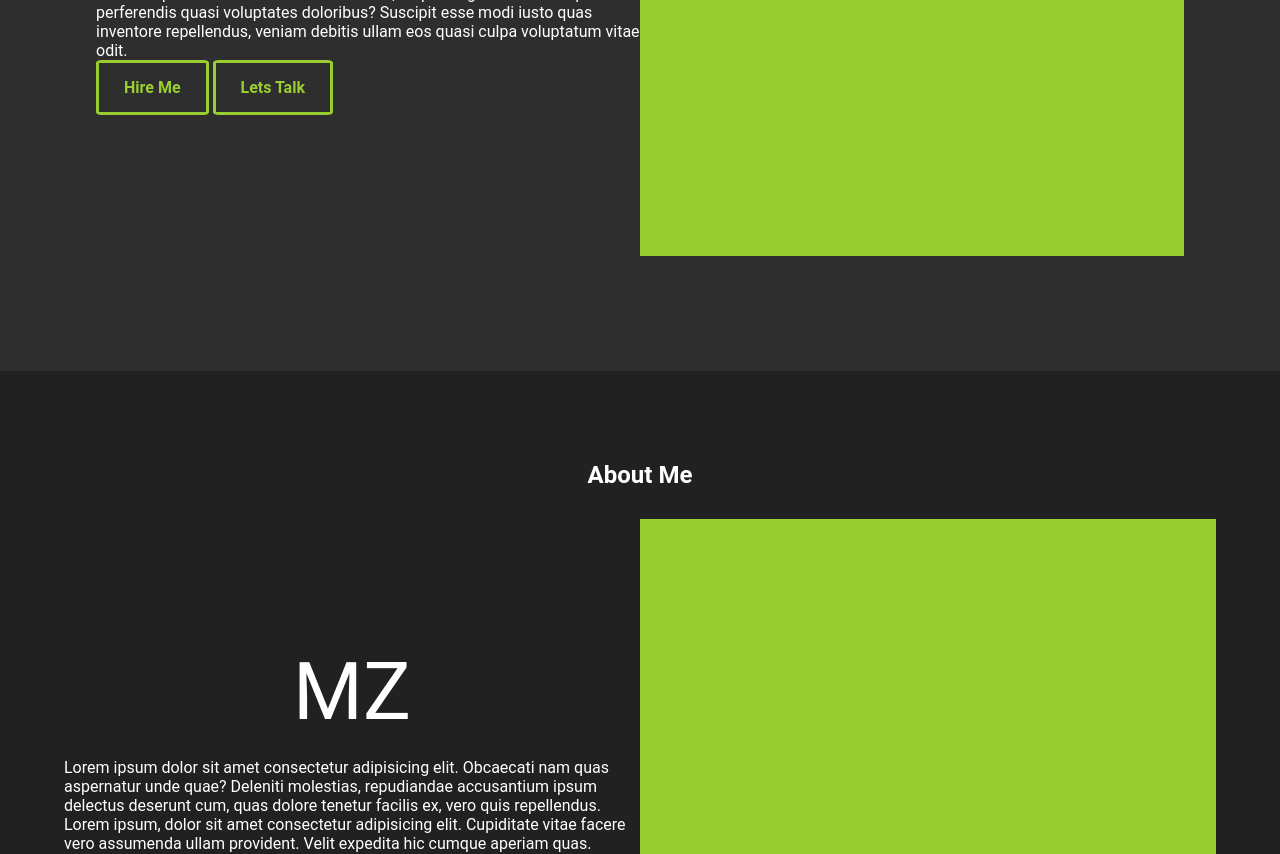
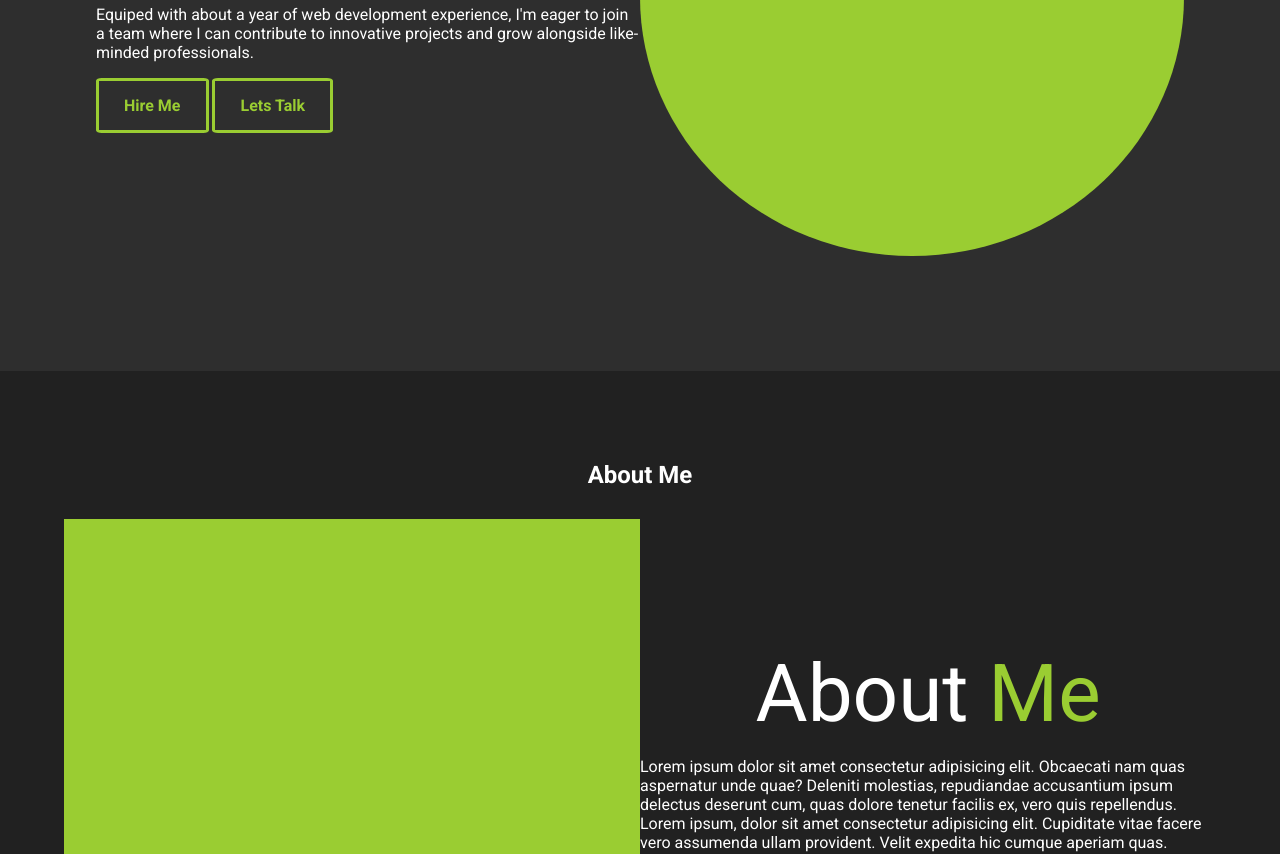
Before and after one commit to mzamarri/Single_Page_Portfolio, a website: page public/index.html in a window 1280 px wide. Shown: the part 433-1287 px from the top of the page. Drawn offline with Linux system fonts and the light colour scheme.

Commit message:
Adding more content from my macbook

```diff
--- a/public/index.html
+++ b/public/index.html
@@ -29,10 +29,8 @@
                             <h3>Full-Stack Developer</h3>
                         </div>
                         <p>
-                            a Lorem ipsum dolor sit amet consectetur, adipisicing elit.
-                            Natus atque perferendis quasi voluptates doloribus?
-                            Suscipit esse modi iusto quas inventore repellendus,
-                            veniam debitis ullam eos quasi culpa voluptatum vitae odit.
+                            Equiped with about a year of web development experience, I'm eager to join a team
+                            where I can contribute to innovative projects and grow alongside like-minded professionals.
                         </p>
                         <div class="btn-box">
                             <a href="#section-4" class="btn">Hire Me</a>
@@ -47,9 +45,12 @@
             <section id="section-2">
                 <h1>About Me</h1>
                 <div class="about-content">
+                    <div class="skills">
+
+                    </div>
                     <div class="about-description">
                         <div class="logo">
-                            MZ
+                            About <span>Me</span>
                         </div>
                         <p class="description">
                             Lorem ipsum dolor sit amet consectetur adipisicing elit. Obcaecati nam quas aspernatur unde quae? Deleniti molestias, repudiandae accusantium ipsum delectus deserunt cum, quas dolore tenetur facilis ex, vero quis repellendus.
@@ -58,9 +59,6 @@
                         <div class="btn-box">
                             <a class="btn" href="#">Resume</a>
                         </div>
-                    </div>
-                    <div class="skills">
-
                     </div>
                 </div>
             </section>
--- a/public/style.css
+++ b/public/style.css
@@ -1,3 +1,5 @@
+@import url('https://fonts.googleapis.com/css2?family=Roboto:wght@400;700&display=swap');
+
 :root {
     scroll-behavior: smooth;
     --nav-height: 60px;
@@ -46,6 +48,7 @@ header {
     top: 5px;
     left: 5px;
 }
+
 
 /* Nav-bar */
 #nav-bar {
@@ -196,6 +199,7 @@ header {
     width: 50%;
     height: 100%;
     background-color: yellowgreen;
+    border-radius: 50%;
 }
 
 .home-content .content-description {
@@ -254,6 +258,14 @@ header {
     animation-delay: 2s;
 }
 
+.home-content .content-description p {
+    margin: 2.5rem 0 1rem;
+}
+
+.home-content .portfolio-picture {
+
+}
+
 /* About Section */
 #section-2 .about-content {
     width: 90%;
@@ -284,9 +296,8 @@ header {
     background-color: yellowgreen;
 }
 
-.about-content .logo {
-    width: 25%;
-    height: 25%;
+.about-content .about-description .logo {
+    font-size: 5em;
     box-sizing: border-box;
     position: relative;
     left: 50%;
@@ -294,6 +305,10 @@ header {
     text-align: center;
     font-size: 5em;
     padding: 1rem 0;
+}
+
+.about-content .about-description .logo span {
+    color: yellowgreen;
 }
 
 .about-description a {
```
